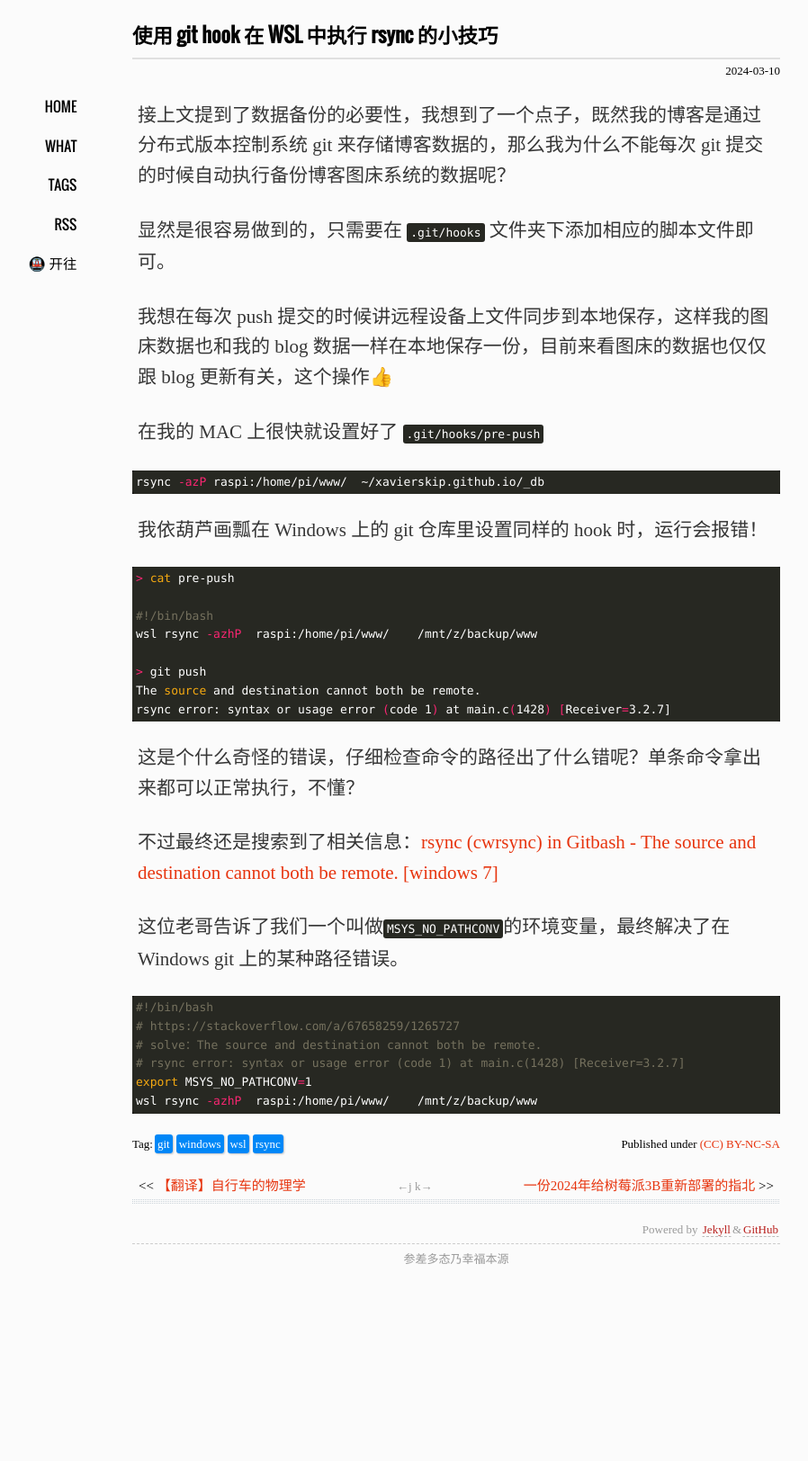
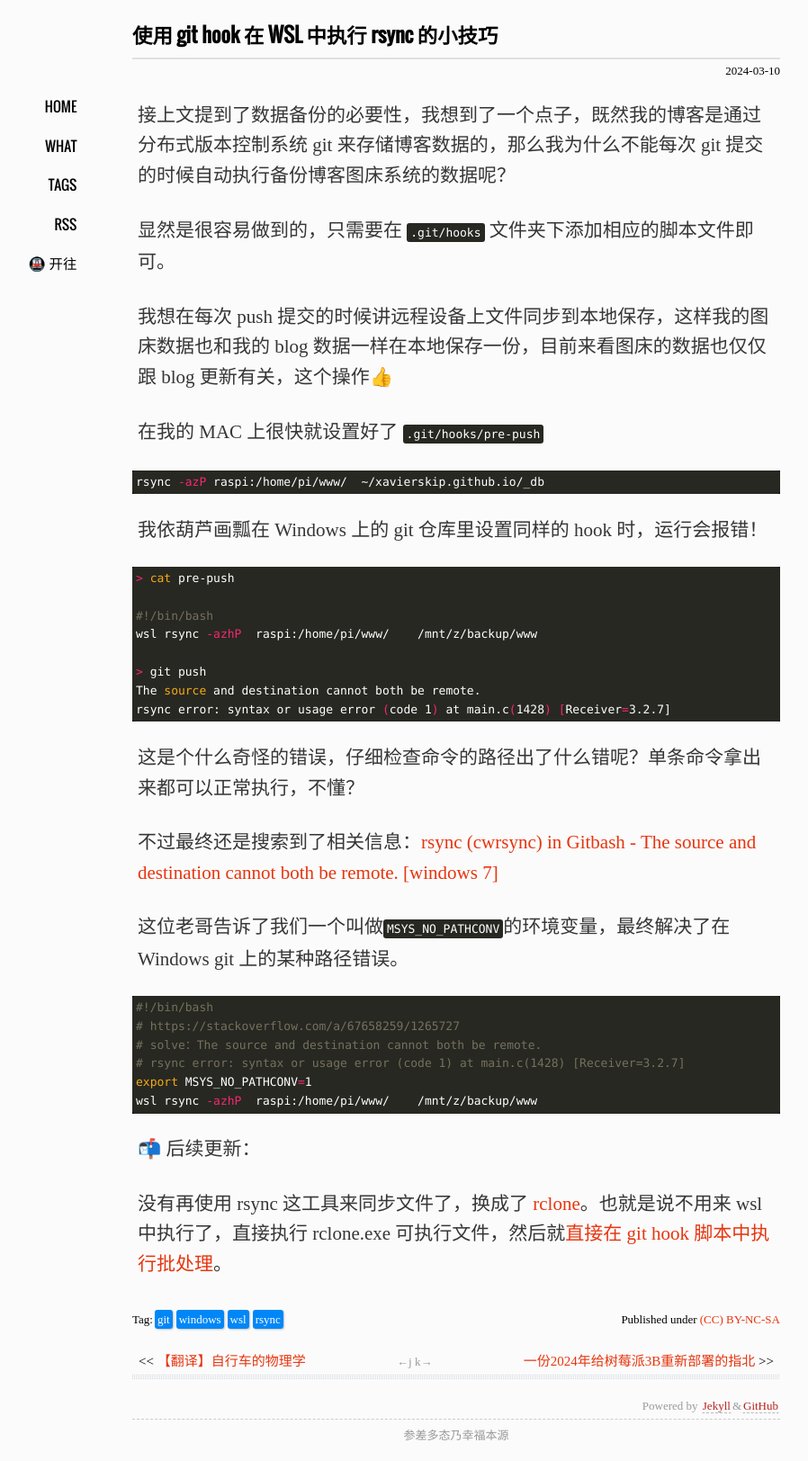
Before and after one commit to xavierskip/xavierskip.github.io, a Jekyll site: the page built from _posts/2024-03-10-git-hook-wsl-rsync.md, in a window 1280 px wide. Shown: the whole page at 90% size, without its empty margins (133-1031 px from the left). Built offline with Jekyll 4.4.1, drawn with Linux system fonts in a browser that asks for light colours; comment, search, counter and statistics services are not loaded; a style sheet for code colours, icons or effects is not loaded; before the commit the page ends 1429 px from its top, so only the background shows below that.

Commit message:
Update 2024-03-10-git-hook-wsl-rsync.md

````diff
--- a/_posts/2024-03-10-git-hook-wsl-rsync.md
+++ b/_posts/2024-03-10-git-hook-wsl-rsync.md
@@ -47,3 +47,7 @@ rsync error: syntax or usage error (code 1) at main.c(1428) [Receiver=3.2.7]
 export MSYS_NO_PATHCONV=1
 wsl rsync -azhP  raspi:/home/pi/www/    /mnt/z/backup/www
 ```
+
+📬 后续更新：
+
+没有再使用 rsync 这工具来同步文件了，换成了 [rclone](https://rclone.org/)。也就是说不用来 wsl 中执行了，直接执行 rclone.exe 可执行文件，然后就[直接在 git hook 脚本中执行批处理](https://stackoverflow.com/a/7402697/1265727)。
````
